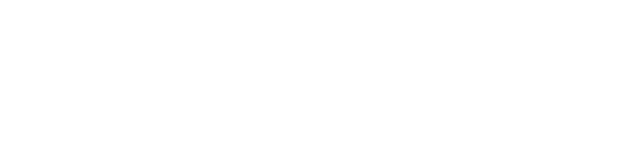
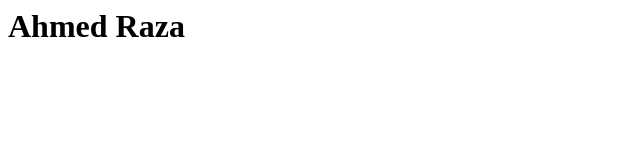
Before and after one commit to ahmedgadit/githubpractice, a plain HTML site: page index.html in a window 1280 px wide. Shown: the whole page, without its empty margins (0-640 px from the left). Drawn offline with Linux system fonts and the light colour scheme.

Commit message:
xyz changed

```diff
--- a/index.html
+++ b/index.html
@@ -1,5 +1,5 @@
 <html>
     <body>
-
+        <h1>Ahmed Raza</h1>
     </body>
 </html>
```
